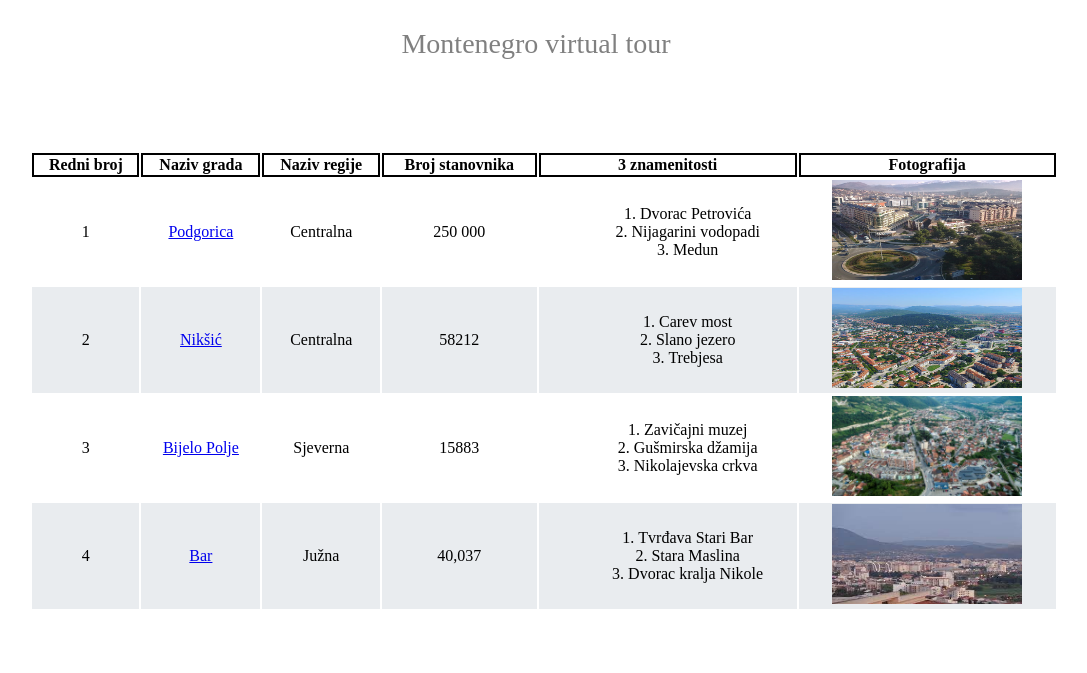
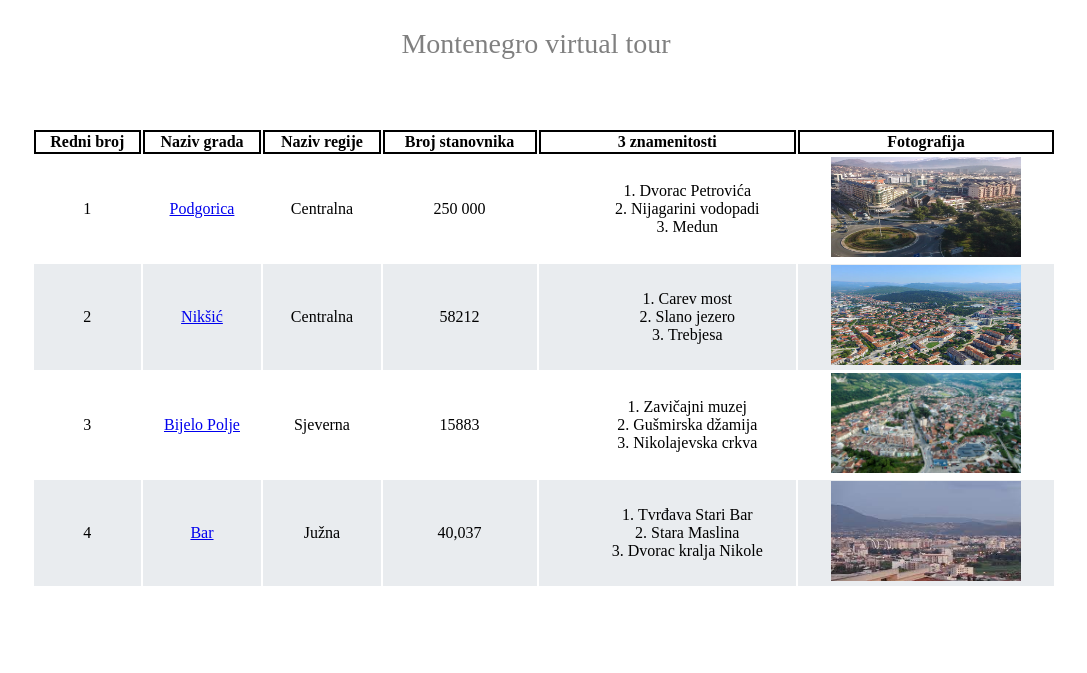
Before and after one commit to dautovicsaid/web-development, a PHP site: page / in a window 1280 px wide. Shown: the top 673 px of the page, without its empty margins (104-1191 px from the left). Run offline with PHP 8.4, Linux system fonts and the light colour scheme.

Commit message:
Domaci zadatak - padding fixed

```diff
--- a/Prvi domaci zadatak/style.css
+++ b/Prvi domaci zadatak/style.css
@@ -6,7 +6,7 @@
 
 #tabela table {
   width: 100vw;
-  padding: 5% 10%;
+  padding: 5vh 10vw;
 }
 
 #tabela table td {
```
